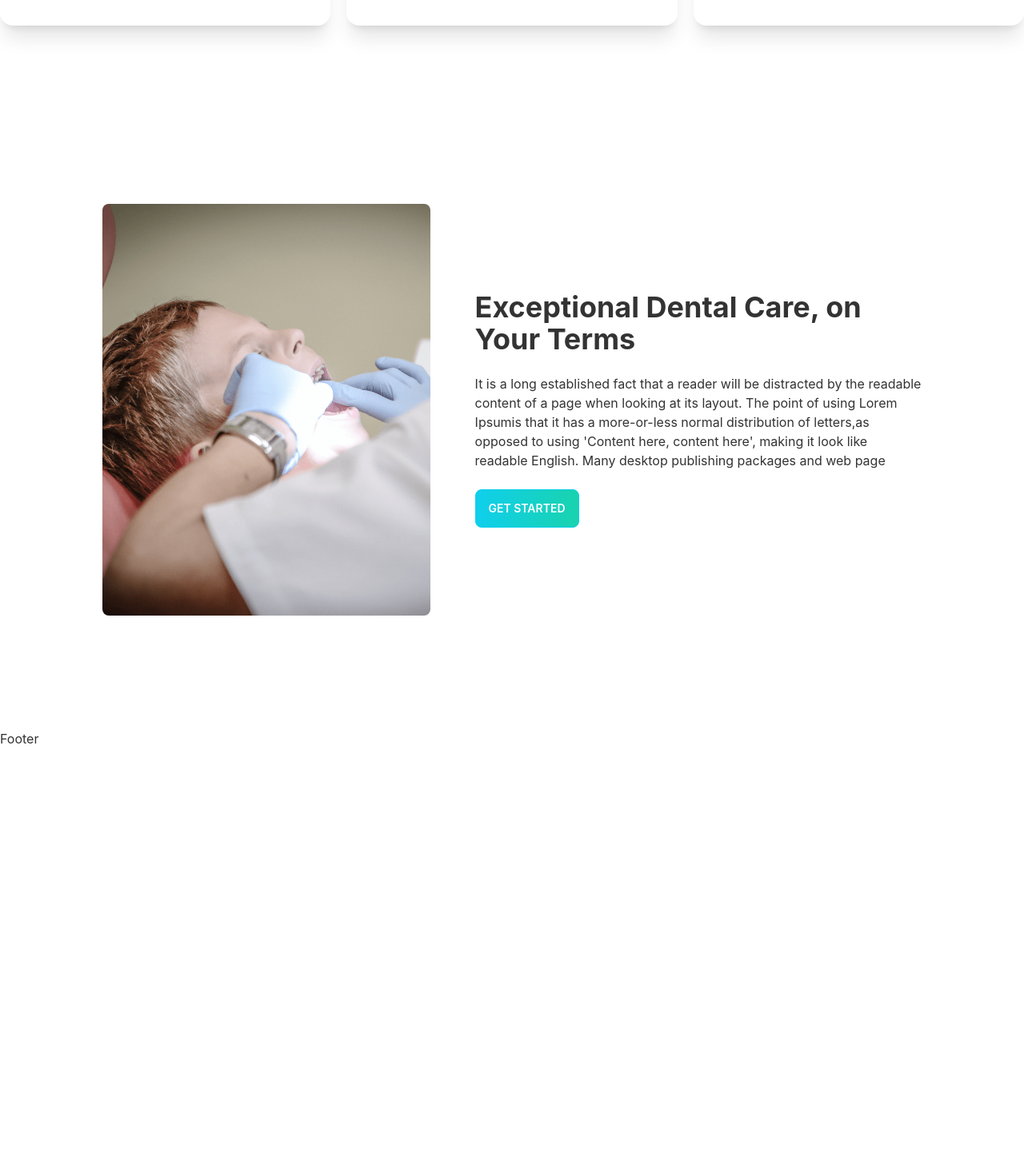
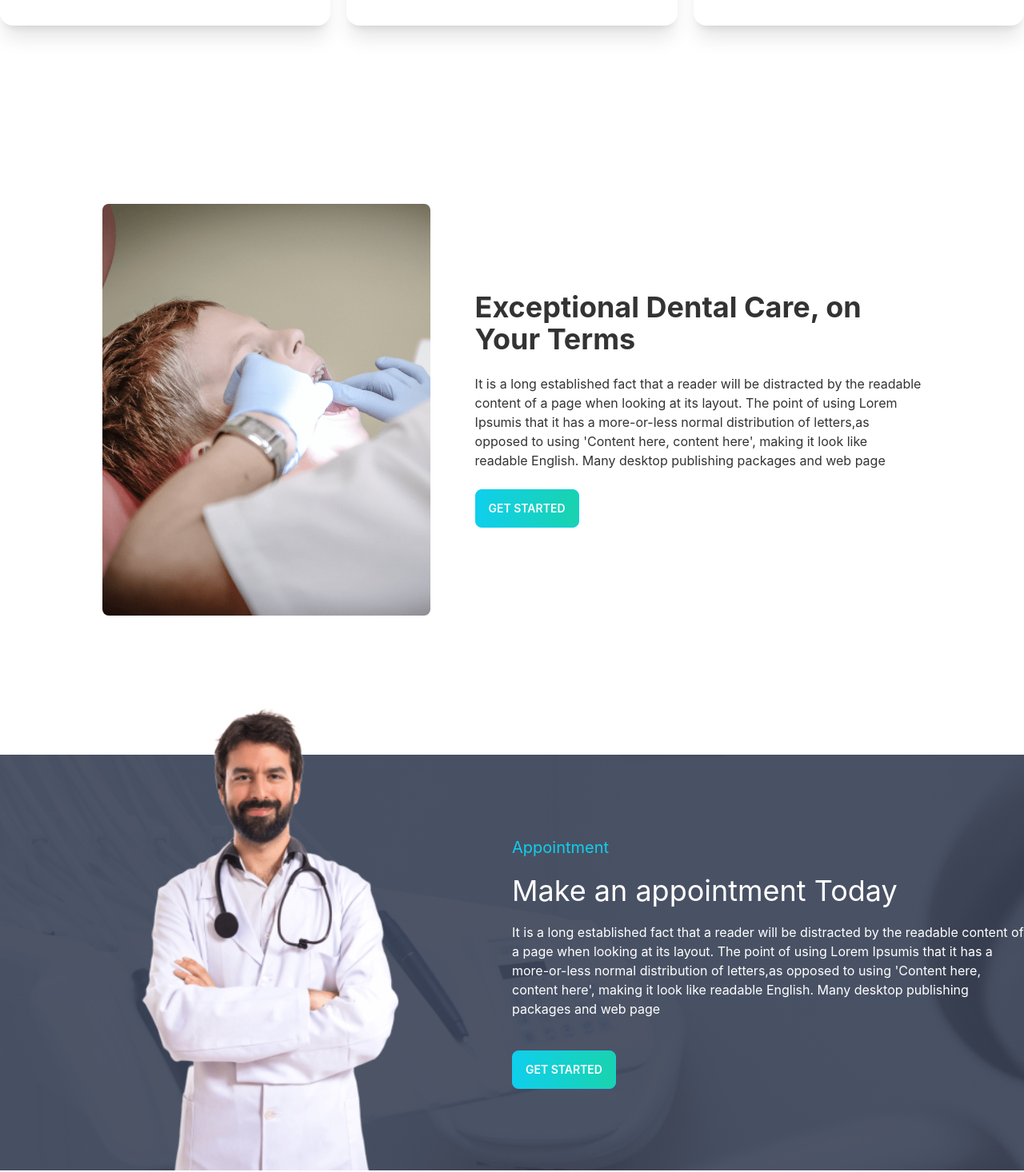
Before and after one commit to rana-arju/doctor-portal-client, a React (Create React App) app: page / in a window 1280 px wide. Shown: the part 1180-2646 px from the top of the page at 80% size. Before the commit the page ends 2116 px from the top, so only its background shows below. Built offline with nearby package versions, Linux system fonts and the light colour scheme.

Commit message:
make appointment section design with fully responsive

```diff
--- a/src/Pages/Home/About.js
+++ b/src/Pages/Home/About.js
@@ -2,13 +2,14 @@ import React from 'react';
 import treatment from '../../assets/images/treatment.png';
 const About = () => {
     return (
-    <div class="hero min-h-screen">
+    <div class="hero min-h-screen mb-8">
     <div class="hero-content px-fit md:px-32 flex-col lg:flex-row">
         <img src={treatment} alt="..." className='w-full md:w-2/5 mr-0 md:mr-10 rounded-lg'/>
         <div>
-        <h2 class="text-2xl md:text-4xl font-bold">Exceptional Dental Care, on Your Terms</h2>
-        <p class="py-6">It is a long established fact that a reader will be distracted by the readable content of a page when looking at its layout. The point of using Lorem Ipsumis that it has a more-or-less normal distribution of letters,as opposed to using 'Content here, content here', making it look like readable English. Many desktop publishing packages and web page</p>
-        <button className="btn btn-primary bg-gradient-to-r from-primary to-secondary text-white">Get Started</button>        </div>
+            <h2 class="text-2xl md:text-4xl font-bold">Exceptional Dental Care, on Your Terms</h2>
+            <p class="py-6">It is a long established fact that a reader will be distracted by the readable content of a page when looking at its layout. The point of using Lorem Ipsumis that it has a more-or-less normal distribution of letters,as opposed to using 'Content here, content here', making it look like readable English. Many desktop publishing packages and web page</p>
+            <button className="btn btn-primary bg-gradient-to-r from-primary to-secondary text-white">Get Started</button>
+        </div>
     </div>
     </div>
     );
--- a/src/Pages/Home/Banner.js
+++ b/src/Pages/Home/Banner.js
@@ -3,7 +3,7 @@ import chair from '../../assets/images/chair.png';
 const Banner = () => {
     return (
        <div className="hero max-h-screen ">
-        <div className="hero-content container flex-col  lg:flex-row-reverse lg:my-10 ">
+        <div className="hero-content container flex-col mb-5 lg:flex-row-reverse lg:my-10 ">
             <img src={chair} alt="..." className="w-fit rounded-lg shadow-2xl md:w-6/12" />
             <div>
             <h1 className="font-bold  text-base md:text-4xl ">Your New Smile Starts Here</h1>
--- a/src/Pages/Home/Home.js
+++ b/src/Pages/Home/Home.js
@@ -2,6 +2,7 @@ import React from 'react';
 import About from './About';
 import Banner from './Banner';
 import Info from './Info';
+import MakeAppointment from './MakeAppointment';
 import Services from './Services';
 
 const Home = () => {
@@ -11,6 +12,7 @@ const Home = () => {
             <Info />
             <Services />
             <About />
+            <MakeAppointment />
         </div>
     );
 };
--- /dev/null
+++ b/src/Pages/Home/MakeAppointment.js
@@ -0,0 +1,24 @@
+import React from 'react';
+import doctor from '../../assets/images/doctor.png';
+import appointment from '../../assets/images/appointment.png';
+const MakeAppointment = () => {
+    return (
+
+        <section  style={{ background: `url(${appointment})`}}>
+            <div className=' p-4 container grid grid-cols-1 content-center items-center md:grid-cols-2 md:p-0'>
+            <div className='hidden md:block'>
+                <img src={doctor} alt="" className='mt-[-120px]'/>
+            </div>
+            <div>
+                <h3 className='text-lg  text-primary md:text-xl'>Appointment</h3>
+                <h2 className='text-2xl my-5 text-white md:text-4xl '>Make an appointment Today</h2>
+                <p className='text-white'>It is a long established fact that a reader will be distracted by the readable content of a page when looking at its layout. The point of using Lorem Ipsumis that it has a more-or-less normal distribution of letters,as opposed to using 'Content here, content here', making it look like readable English. Many desktop publishing packages and web page</p>
+                <button className="btn btn-primary bg-gradient-to-r from-primary to-secondary text-white mt-10">Get Started</button>
+
+            </div>
+            </div>
+        </section>
+    );
+};
+
+export default MakeAppointment;
```
